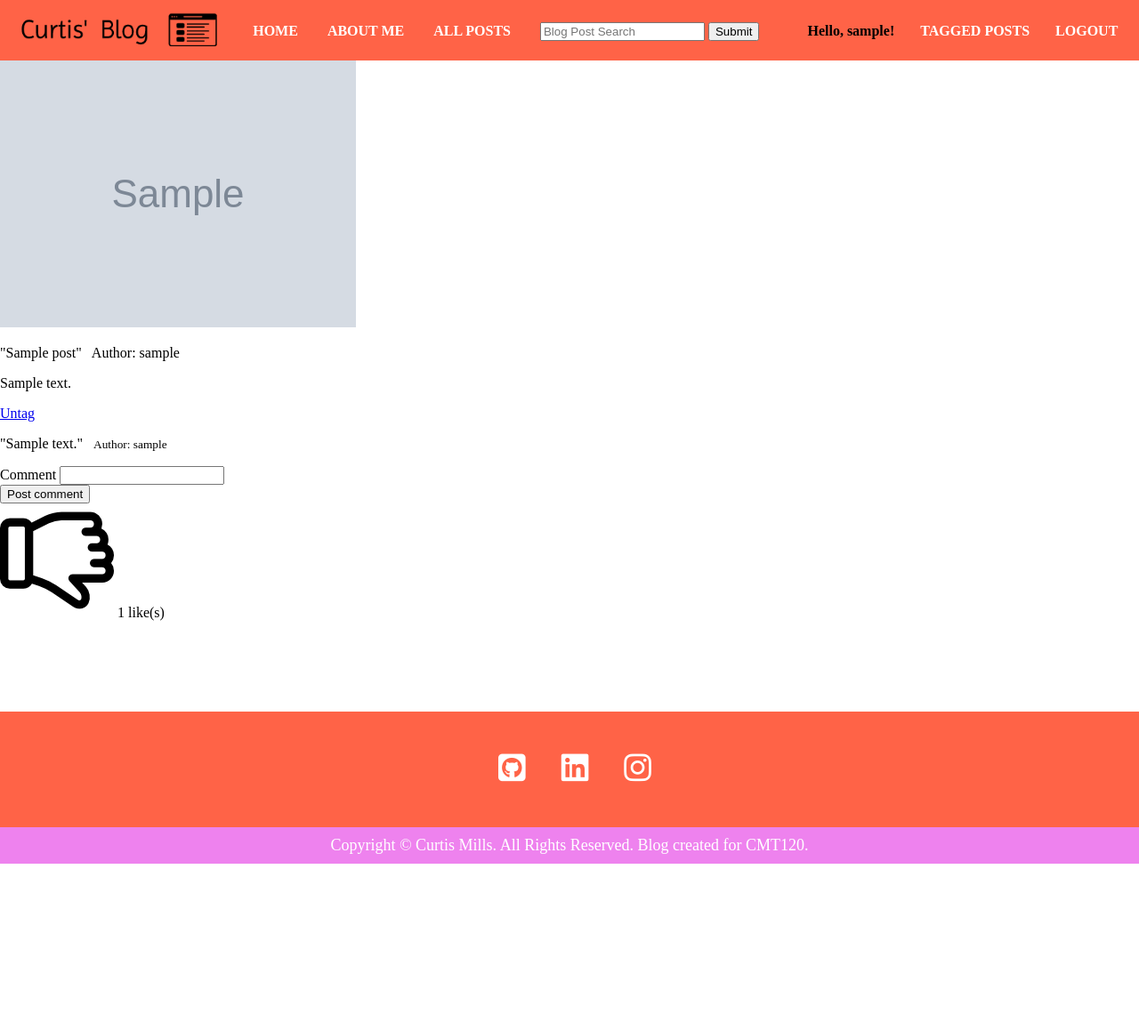
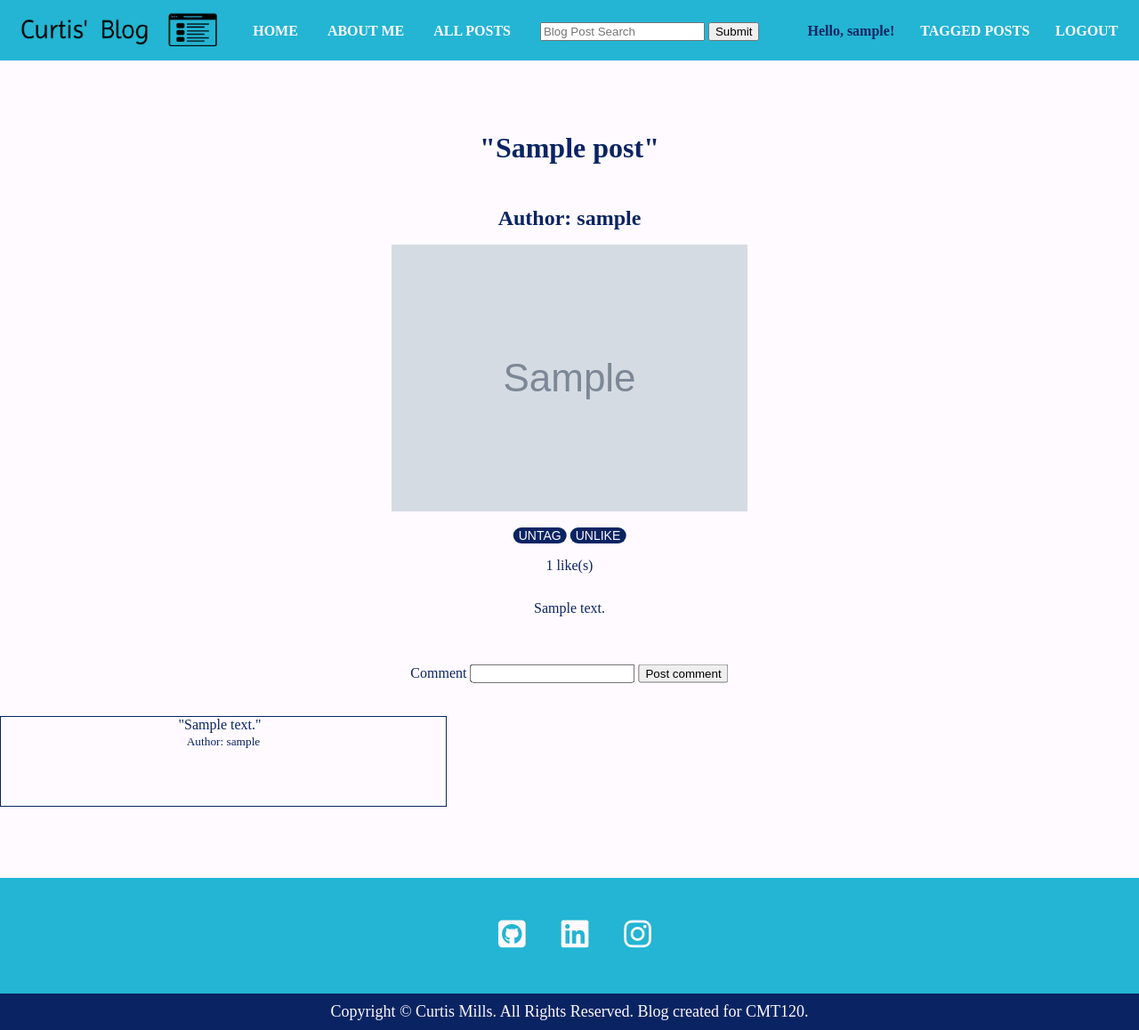
Before and after one commit to CurtisMills/TestRepo, a Flask app: page /post/1 in a window 1280 px wide. Shown: the whole page at 89% size. Before the commit the page ends 971 px from the top, so only its background shows below. Run offline with Flask 2, Linux system fonts and the light colour scheme; a user stored in the database is signed in; tables that the repository leaves empty hold one stand-in row (values such as "Sample post"); grey boxes marked "Sample" are stand-in pictures; parts of the project's set-up code (start-up, migrations or seed data) failed here and were passed over; some libraries are stand-ins or nearby versions.

Commit message:
Final commit

```diff
--- a/blog/static/styles.css
+++ b/blog/static/styles.css
@@ -1,7 +1,34 @@
 body {
     margin: 0;
     position: relative;
+    background-color: #fffaff;
+    color: #0A2463;
 }
+button {
+    background-color: #0A2463;
+    color: #fffaff;
+    border-radius: 30px;
+    border: none;
+
+}
+button:hover {
+    background-color: #D8315B ;
+    color: #fffaff;
+    border-radius: 30px;
+    border: none;
+
+}
+button a {
+
+    color: #fffaff;
+    text-decoration: none;
+    text-transform: uppercase;
+    font-weight: 500;
+    font-size: 14px;
+    height: 70px;
+    width: 150px;
+}
+
 .page-container {
     position: relative;
     padding-bottom: 150px;
@@ -18,7 +45,7 @@ header::after {
     clear: both;
 }
 header {
-    background: tomato;
+    background: #23B5D3;
 }
 .logo {
     float: left;
@@ -46,19 +73,19 @@ span {
     margin-left: 50px;
 }
 nav a {
-    color: white;
+    color: #fffaff;
     text-decoration: none;
     text-transform: uppercase;
 }
 nav a:hover{
-    color: yellow;
+    color: #0A2463;
 }
 nav a::before {
     content: '';
     display: block;
     height: 5px;
     width: 100%;
-    background-color: yellow;
+    background-color: #0A2463;
     position: absolute;
     top: 0;
     width: 0;
@@ -77,7 +104,7 @@ nav a:hover::before {
 .innerfooter {
     margin: 0;
     padding: 0;
-    background-color: tomato;
+    background-color: #23B5D3;
 }
 .social-links {
     display: flex;
@@ -97,27 +124,27 @@ nav a:hover::before {
 .social-items a {
     padding: 10px 20px;
     font-size: 35px;
-    color: white;
+    color: #fffaff;
     transition: all .25s;
     align-items: center;
 
 }
 .social-items a:hover{
-    color: yellow;
+    color: #D8315B;
 }
 .outer-footer {
     padding: 10px;
     text-align: center;
-    color: white;
+    color: #fffaff;
     font-size: 18px;
-    background-color: violet;
+    background-color: #0A2463;
 }
 
 .login_form {
     width: 320px;
     height:350px;
-    background: #FF9F1C;
-    color: #011627;
+    background: #23B5D3;
+    color: #def2f1;
     top: 50%;
     left: 50%;
     position: absolute;
@@ -279,4 +316,101 @@ nav a:hover::before {
     .content-wrap {
         max-width: 1156px;
     }
+
 }
+.home-heading h1{
+    text-align: center;
+    margin-top: 5rem;
+}
+.allposts-heading h1 {
+    text-align: center;
+    margin-top: 5rem;
+}
+.order-buttons {
+    text-align: center;
+}
+.search-heading h1 {
+    text-align: center;
+    margin-top: 5rem;
+}
+.tagged-heading h1 {
+    text-align: center;
+    margin-top: 5rem;
+}
+
+.no-results p{
+    text-align:center;
+    vertical-align: middle;
+    font-size: 28px;
+}
+.post-content h1 {
+    text-align: center;
+    margin-top: 5rem;
+}
+.post-content h2 {
+    text-align: center;
+    margin: 0;
+    margin-top: .5rem;
+    margin-bottom: 1rem;
+}
+
+.post-image {
+    text-align: center;
+    margin-left: auto;
+    margin-right: auto;
+    text-align: center;
+}
+.user-tag-like {
+    margin-top: 3rem;
+    position: absolute;
+    left: 50%;
+    -ms-transform: translate(-50%, -50%);
+    transform: translate(-50%, -50%);
+    text-align: center;
+}
+.post-contents {
+    text-align: center;
+    margin-top: 6rem;
+}
+.comment-form {
+    margin-top: 3rem;
+    position: absolute;
+    left: 50%;
+    -ms-transform: translate(-50%, -50%);
+    transform: translate(-50%, -50%);
+    text-align: center;
+}
+.user-comments p {
+    margin-top: 6rem;
+    margin-bottom: 5rem;
+    margin-right: 1rem;
+    display: inline-block;
+    text-align: center;
+    border: #0A2463 1px solid;
+    height: 100px;
+    width: 500px;
+
+}
+.about-title {
+    text-align: center;
+    text-align: center;
+    margin-top: 5rem;
+}
+
+.me-pic {
+    border-radius: 50%;
+    height: 300px;
+    width: auto;
+
+}
+.my-pic {
+    text-align: center;
+    margin-left: auto;
+    margin-right: auto;
+    text-align: center;
+}
+.about-info {
+    text-align: center;
+    font-size: 20px;
+    margin-top: 3rem;
+}
--- a/blog/templates/home.html
+++ b/blog/templates/home.html
@@ -1,5 +1,8 @@
 {% extends "layout.html" %}
 {% block content %}
+<div class='home-heading'>
+    <h1>Most Recent Blog Posts</h1>
+</div>
 <div class='content-wrap'>
     {% for post in posts %}
 
--- a/blog/templates/post.html
+++ b/blog/templates/post.html
@@ -1,46 +1,58 @@
 {% extends "layout.html" %}
 {% block content %}
+<div class='post-content'>
+    <div class="post-title">
+        <h1>"{{ post.title }}"</h1> &nbsp;
+        <h2>Author: {{ post.user.username }} </h2>
+    </div>
+    <div class="post-image">
         <img src="{{ url_for('static', filename='img/' + post.image_file) }}">
-<p>"{{ post.title }}" &nbsp; Author: {{ post.user.username }}</p>
-<p>{{ post.content }}</p>
-
+    </div>
+    <div class="user-tag-like">
         {% if current_user.is_authenticated %}
         {% if current_user.has_tagged(post) %}
-<a href="{{ url_for('post_tag', post_id=post.id, action='untag') }}">Untag</a>
+        <button><a href="{{ url_for('post_tag', post_id=post.id, action='untag') }}">Untag</a></button>
         {% else %}
-<a href="{{ url_for('post_tag', post_id=post.id, action='tag') }}">Tag</a>
+        <button><a href="{{ url_for('post_tag', post_id=post.id, action='tag') }}">Tag</a></button>
         {% endif %}
         {% endif %}
 
-{% for comment in comments %}
-<p>"{{ comment.content }}" &nbsp <small>Author: {{ comment.user.username }}</small></p>
-{% endfor %}
+        {% if current_user.is_authenticated %}
+        {% if current_user.has_liked(post) %}
+        <button><a href="{{ url_for('post_like', post_id=post.id, action='unlike') }}">
+                Unlike</a></button>
+        {% else %}
+        <button><a href="{{ url_for('post_like', post_id=post.id, action='like') }}">Like</a></button>
+        {% endif %}
+        {% endif %}
+        <p>{{ post.likes.count() }} like(s)</p>
+    </div>
+    <div class='post-contents'>
+        <p>{{ post.content }}</p>
+    </div>
+
+    <div class="comment-form">
         {% if current_user.is_authenticated %}
         <form method="POST" action="{{ url_for('post_comment', post_id=post.id) }}">
             {{ form.hidden_tag() }}
-    <div class="">
+
             {{ form.comment.label }} {{ form.comment }}
             {% for error in form.comment.errors %}
             <span style="color: red;">[{{ error }}]</span>
             {% endfor %}
-    </div>
-    <div class="">
+
+
             {{ form.submit() }}
-    </div>
+
         </form>
         {% endif %}
+    </div>
+    <div class='user-comments'>
+        {% for comment in comments %}
+        <p class='ind-comment'>"{{ comment.content }}" &nbsp <br><small>Author: {{ comment.user.username }}</small></p>
+        {% endfor %}
+    </div>
 
-
-{% if current_user.is_authenticated %}
-{% if current_user.has_liked(post) %}
-<a href="{{ url_for('post_like', post_id=post.id, action='unlike') }}">
-    <img src="{{ url_for('static', filename='img/down.png') }}"></a>
-{% else %}
-<a href="{{ url_for('post_like', post_id=post.id, action='like') }}"><img
-        src="{{ url_for('static', filename='img/like.png') }}"></a>
-{% endif %}
-{% endif %}
-
-{{ post.likes.count() }} like(s)
+</div>
 
 {% endblock content %}
```
Also changed, not shown: other parts of blog/static/styles.css (+22 -12 lines), blog/templates/about.html (+5 -2 lines), blog/templates/allposts.html (+9 -0 lines), blog/templates/search.html (+33 -6 lines), blog/templates/tagged_post.html (+28 -8 lines), blog/static/img/code.jpg (deleted), blog/static/img/curtis.jpg (added), blog/static/img/default.jpg, blog/static/img/down.png (deleted), blog/static/img/like.png (deleted), blog/static/img/me.jpg (added), blog/static/img/myself.jpg (added). Lines whose indentation alone changed are shown as unchanged.
